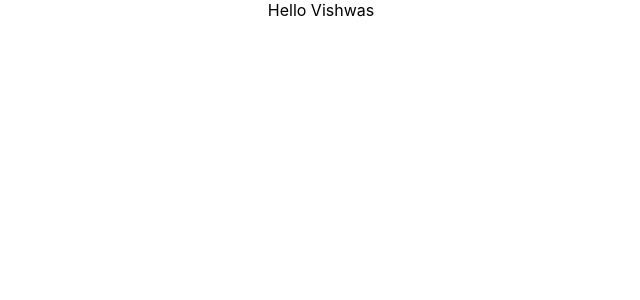
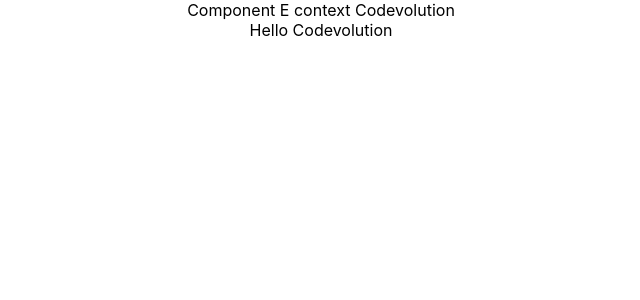
Before and after one commit to Filipe-vilela-felix/tutorial-react, a React (Create React App) app in the folder hello-world/: page / in a window 1280 px wide. Shown: the top 300 px of the page, without its empty margins (319-959 px from the left). Built offline with nearby package versions, Linux system fonts and the light colour scheme.

Commit message:
context (part 3)

```diff
--- a/hello-world/src/App.js
+++ b/hello-world/src/App.js
@@ -6,9 +6,9 @@
 function App() {
   return (
     <div className="App">
-      <UserProvider value="Vishwas">
+      {/*<UserProvider value="Vishwas">*/}
         <ComponentC />
-      </UserProvider>
+      {/*</UserProvider>*/}
     </div>
   );
 }
--- a/hello-world/src/components/ComponentE.js
+++ b/hello-world/src/components/ComponentE.js
@@ -1,10 +1,20 @@
 import React, { Component } from 'react'
 import ComponentF from './ComponentF'
+import UserContext from './userContext'
 
 class ComponentE extends Component {
+    static contextType = UserContext
+
     render() {
-        return <ComponentF />
+        return (
+            <div>
+                Component E context {this.context}
+                <ComponentF />
+            </div>
+        )
     }
 }
 
+// ComponentE.contextType = UserContext
+
 export default ComponentE
--- a/hello-world/src/components/userContext.js
+++ b/hello-world/src/components/userContext.js
@@ -1,8 +1,9 @@
 import React from 'react'
 
-const UserContext = React.createContext()
+const UserContext = React.createContext("Codevolution")
 
 const UserProvider = UserContext.Provider
 const UserConsumer = UserContext. Consumer
 
 export { UserProvider, UserConsumer }
+export default UserContext
```
Also changed, not shown: 1 other file (tests, documents, lock files or other folders).
